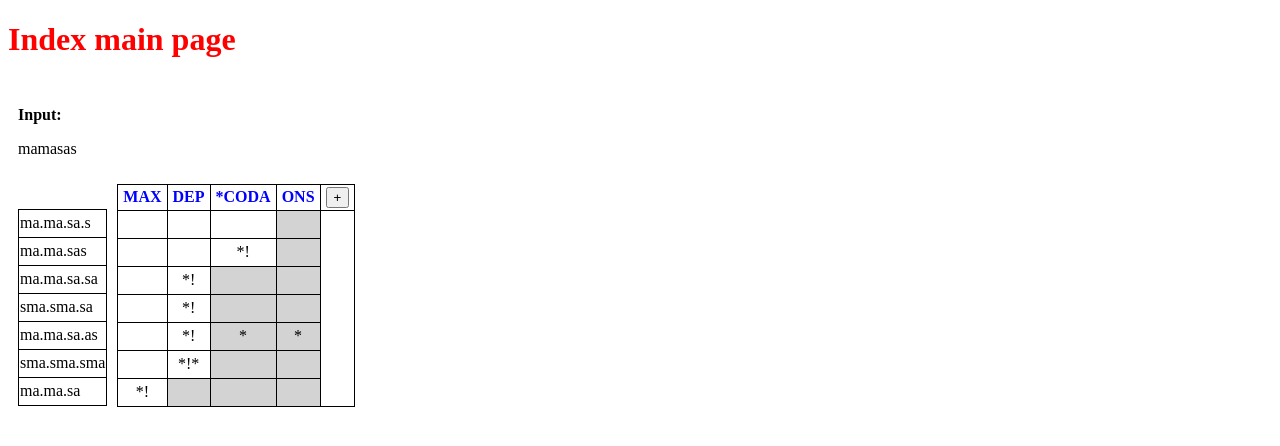
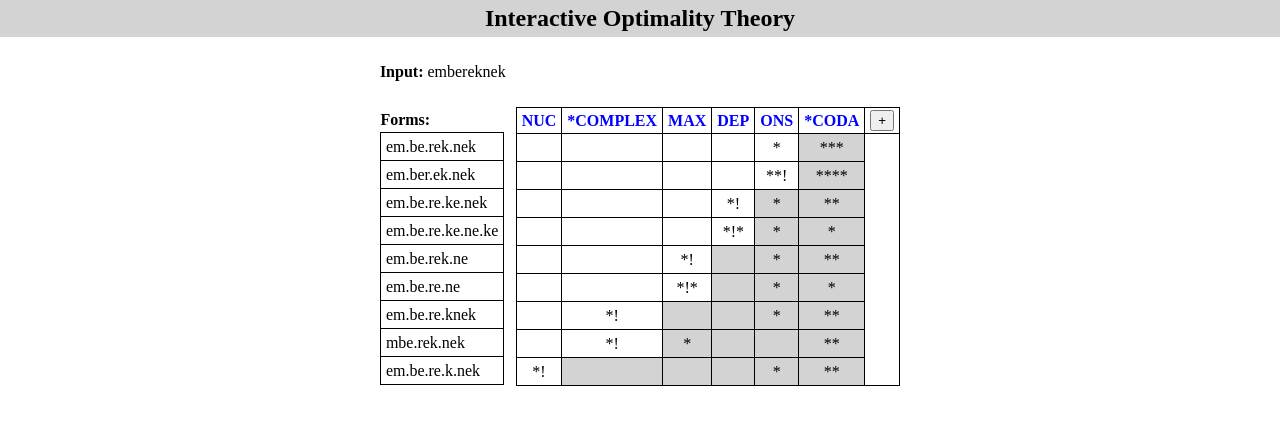
Before and after one commit to hskalla/interactive-ot, a Flask app: page / in a window 1280 px wide. Shown: the top 446 px of the page. Run offline with Flask 3, Linux system fonts and the light colour scheme.

Commit message:
formatting and alternate input

```diff
--- a/app.py
+++ b/app.py
@@ -11,8 +11,8 @@ app = Flask(__name__)
 
 @app.route("/")
 def hello_world():
-    input="mamasas"
-    consts=["DEP","MAX","NUC","*CODA"]
+    input="embereknek"
+    consts=["NUC","*COMPLEX","MAX","DEP","ONS","*CODA"]
     return render_template('index.html', input=input, consts=consts)
 
 @app.route("/ot-analysis", methods=["POST"])
--- a/ot/forms/syllables.txt
+++ b/ot/forms/syllables.txt
@@ -1 +1 @@
-mamasas, ma.ma.sas, ma.ma.sa.s, ma.ma.sa, ma.ma.sa.sa, ma.ma.sa.as, sma.sma.sa, sma.sma.sma
+embereknek, em.be.rek.nek, em.be.re.knek, mbe.rek.nek, em.be.re.ke.nek, em.be.re.ke.ne.ke, em.ber.ek.nek, em.be.re.k.nek, em.be.rek.ne, em.be.re.ne
--- a/static/css/styles.css
+++ b/static/css/styles.css
@@ -1,8 +1,9 @@
 .grid {
     display: grid; /* Makes the container a flex container */
-    grid-template-columns: max-content auto;
+    grid-template-columns: max-content max-content;
     grid-template-rows: auto auto;
     padding: 5px;
+    margin: 0 auto;
 }
 
 .grid_box {
@@ -14,6 +15,9 @@
     border-collapse: collapse;
     table-layout: fixed;
     text-align: center;
+    .const_header:hover {
+        text-decoration: underline;
+    }
     th, td {
         border: 1px solid black; /* Optional: visual aid */
         height: 25px;
@@ -34,6 +38,9 @@
     border-collapse: collapse;
     th, td {
         height: 25px;
+        text-align: left;
+        padding-left: 5px;
+        padding-right: 5px;
     }
     td {
         border: 1px solid black;
@@ -111,5 +118,18 @@
 }
 
 h1 {
-    color:red;
+    width: 100%;
+    text-align: center;
+    font-size: 24px;
+    color:black;
+    background-color: lightgray;
+    margin: 0px;
+    padding: 5px;
 }
+
+body {
+    margin: 0px;
+    display: flex;
+    flex-direction: column;
+    align-items: center;
+}
--- a/static/dynamic.js
+++ b/static/dynamic.js
@@ -21,7 +21,7 @@ export function reloadAnalysis() {
             }
             $(".constraint_table").html(formatConstraints(table));
             $(".candidate_table").html(formatForms(json.tableau));
-            let header_height = $('#const_header').height();
+            let header_height = $('.const_header').height();
             $("#form_header").height(header_height);
             bindEvents();
         }) // Use the parsed data
@@ -31,7 +31,7 @@ export function reloadAnalysis() {
 function formatConstraints(arr) {
     let html = "";
     for (const c of arr[0]) {
-        html += ("<th id='const_header' draggable='true'>" + c + "</th>");
+        html += ("<th class='const_header' draggable='true'>" + c + "</th>");
     }
     let add_const_button = "<th><button class='add_const'>+</button></th>";
     html += add_const_button;
@@ -56,7 +56,7 @@ function formatConstraints(arr) {
 }
 
 function formatForms(arr) {
-    let html = "<tr id='form_header'><th/></tr>";
+    let html = "<tr id='form_header'><th>Forms:</th></tr>";
     for (const c of arr) {
         html += ("<tr><td>" + c[0] + "</td></tr>");
     }
@@ -129,6 +129,16 @@ function bindEvents() {
     document.querySelector(".add_const").addEventListener("click", () => {
         openPopup("add_constraint")
     });
+    console.log(document.querySelectorAll(".const_header"))
+    document.querySelectorAll(".const_header").forEach(e => {
+        e.addEventListener("click", () => {
+            if (window.constraints.length > 1) {
+                window.constraints = window.constraints.filter(item => item !== e.textContent);
+                console.log(e.textContent);
+                reloadAnalysis();
+            }
+        });
+    });
     /* document.querySelectorAll('.popup').forEach(elmnt => {
         dragElement(elmnt);
     }); */
--- a/templates/index.html
+++ b/templates/index.html
@@ -12,7 +12,7 @@
         import { reloadAnalysis } from "./static/dynamic.js";
 
         $(document).ready(function(){
-            window.constraints = ["MAX","DEP","*CODA","ONS"]
+            window.constraints = ["NUC","*COMPLEX","MAX","DEP","ONS","*CODA"]
 
             initializePopups()
             reloadAnalysis()
@@ -20,11 +20,10 @@
     </script>
 </head>
 <body class="body">
-    <h1>Index main page</h1>
+    <h1>Interactive Optimality Theory</h1>
     <div class="grid">
         <div class="grid_box">
-            <p><b>Input:</b></p>
-            <p> {{ input }} </p>
+            <p><b>Input: </b>{{ input }}</p>
         </div>
         <div class="grid_box"> {# empty div for formatting #} </div>
         <div class="grid_box">
```
